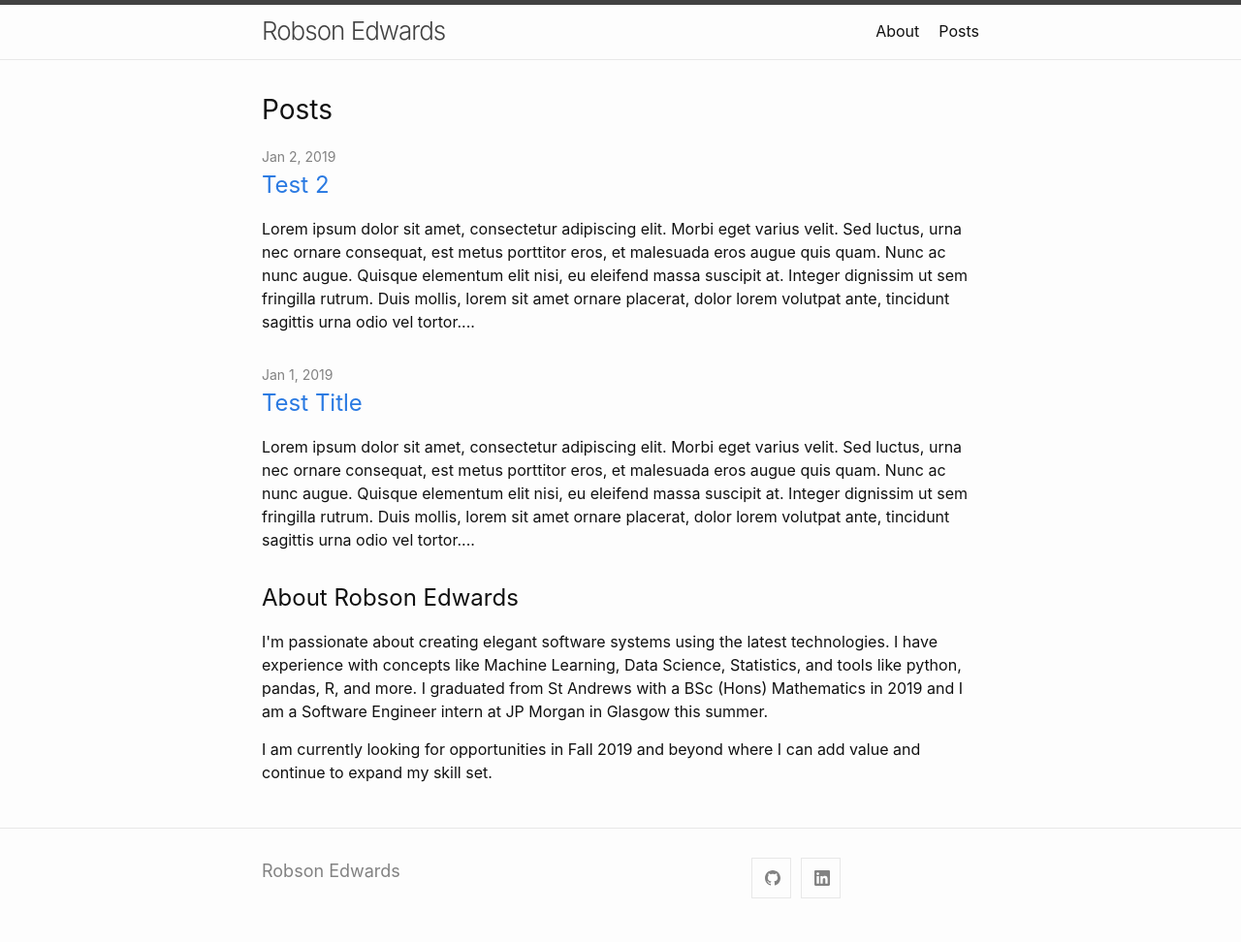
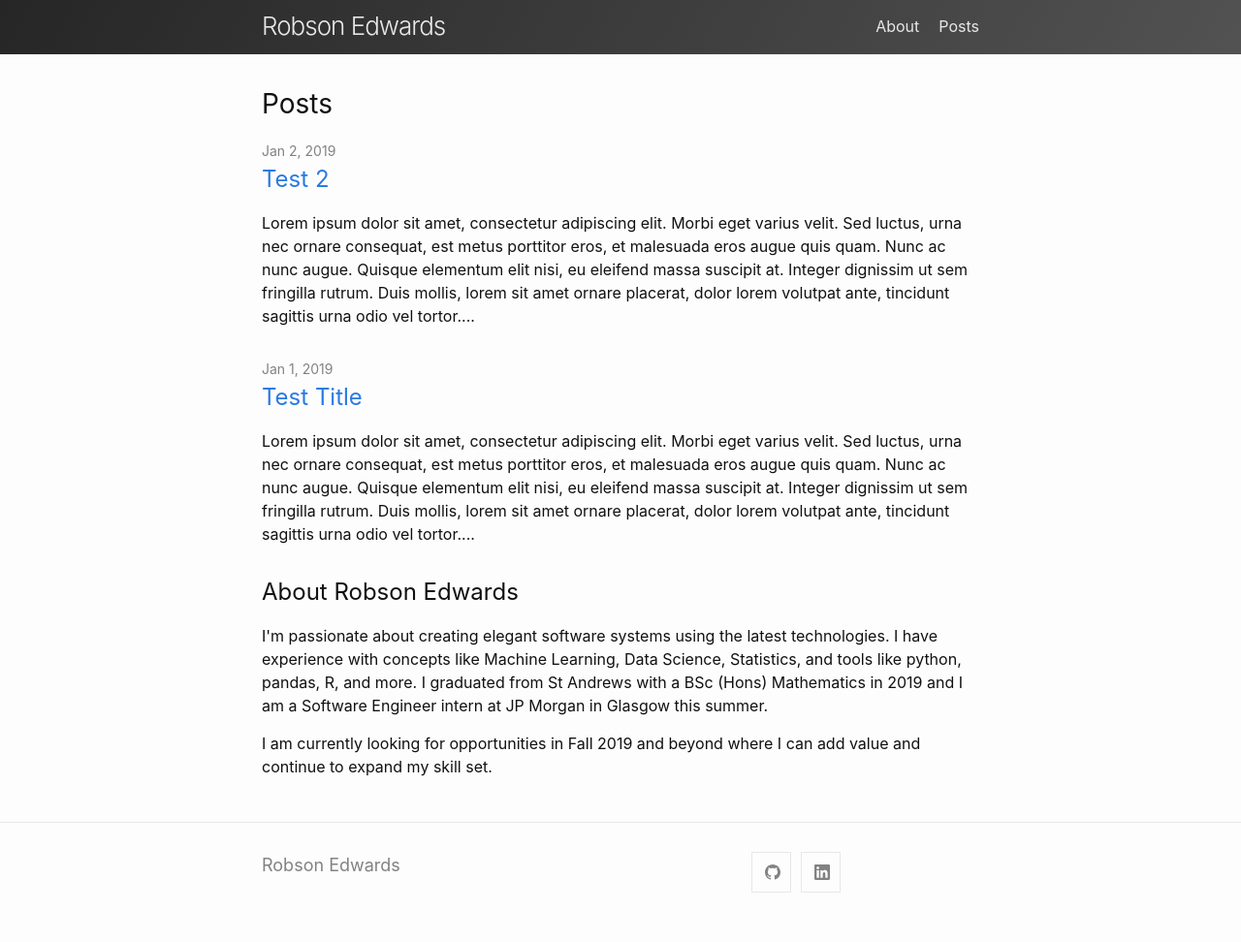
Before and after one commit to robsonedwards/robsonedwards.com, a Jekyll site: the page built from index.md, in a window 1280 px wide. Shown: the whole page at 97% size. Built offline with Jekyll 4.4.1, drawn with Linux system fonts in a browser that asks for light colours.

Commit message:
Improve burger button

```diff
--- a/assets/css/style.scss
+++ b/assets/css/style.scss
@@ -2,3 +2,72 @@
 ---
 
 @import "minima";
+
+.site-header {
+    background-image: linear-gradient(120deg, #262626, #525252);
+    border-top: 0px solid #e8e8e8;
+    border-bottom: 0px solid #e8e8e8;
+}
+
+.site-title, .site-title:visited {
+    color: #e8e8e8;
+}
+
+.site-nav {
+    position: absolute;
+    top: 9px;
+    right: 15px;
+    background-color: #393939;
+    border: 0px;
+    border-radius: 5px;
+    text-align: right; }
+    .site-nav .nav-trigger {
+      display: none; }
+    .site-nav .menu-icon {
+      float: right;
+      width: 36px;
+      height: 26px;
+      line-height: 0;
+      padding-top: 10px;
+      text-align: center; }
+      .site-nav .menu-icon > svg path {
+        fill: #e8e8e8; }
+    .site-nav label[for="nav-trigger"] {
+      display: block;
+      float: right;
+      width: 36px;
+      height: 36px;
+      z-index: 2;
+      cursor: pointer; }
+    .site-nav input ~ .trigger {
+      clear: both;
+      display: none; }
+    .site-nav input:checked ~ .trigger {
+      display: block;
+      padding-bottom: 5px; }
+    .site-nav .page-link {
+      color: #e8e8e8;
+      line-height: 1.5;
+      display: block;
+      padding: 5px 10px;
+      margin-left: 20px; }
+      .site-nav .page-link:not(:last-child) {
+        margin-right: 0; }
+    @media screen and (min-width: 600px) {
+      .site-nav {
+        position: static;
+        float: right;
+        border: none;
+        background-color: inherit; }
+        .site-nav label[for="nav-trigger"] {
+          display: none; }
+        .site-nav .menu-icon {
+          display: none; }
+        .site-nav input ~ .trigger {
+          display: block; }
+        .site-nav .page-link {
+          display: inline;
+          padding: 0;
+          margin-left: auto; }
+          .site-nav .page-link:not(:last-child) {
+            margin-right: 20px; } }
```
